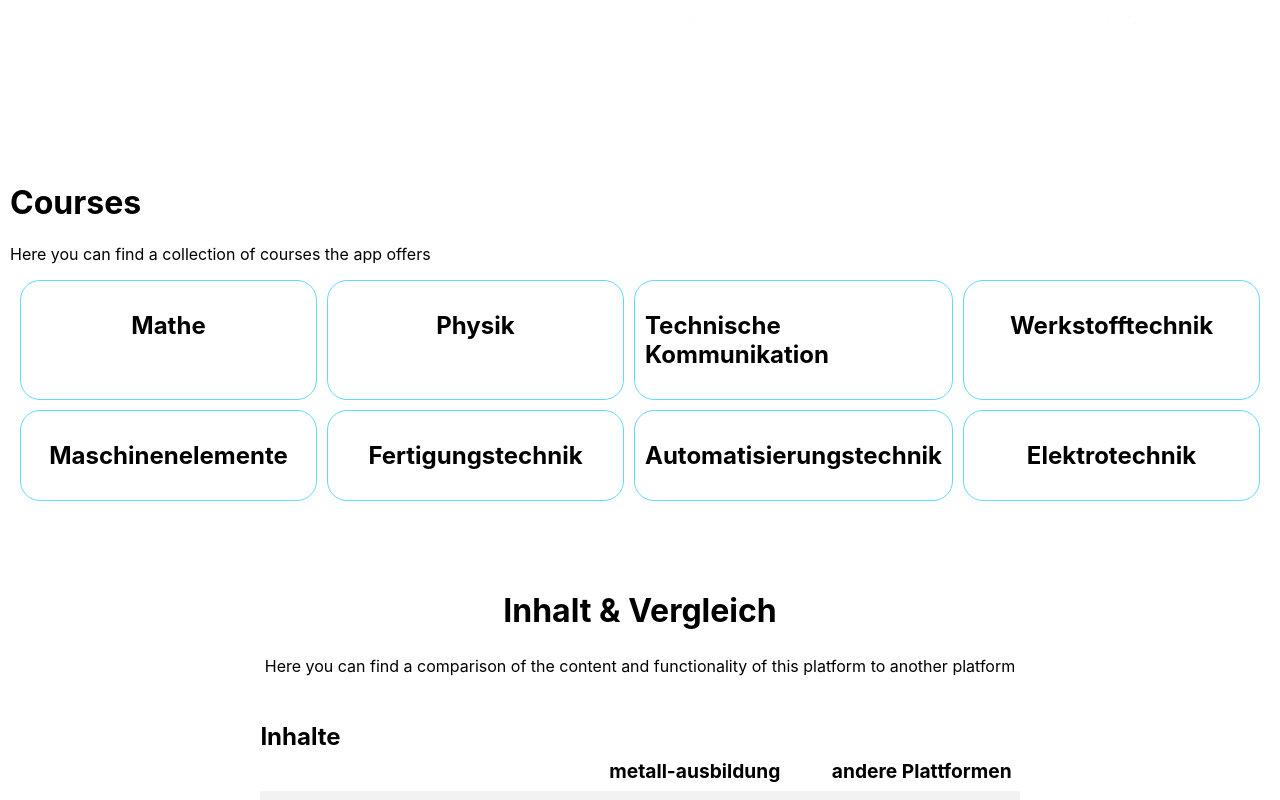
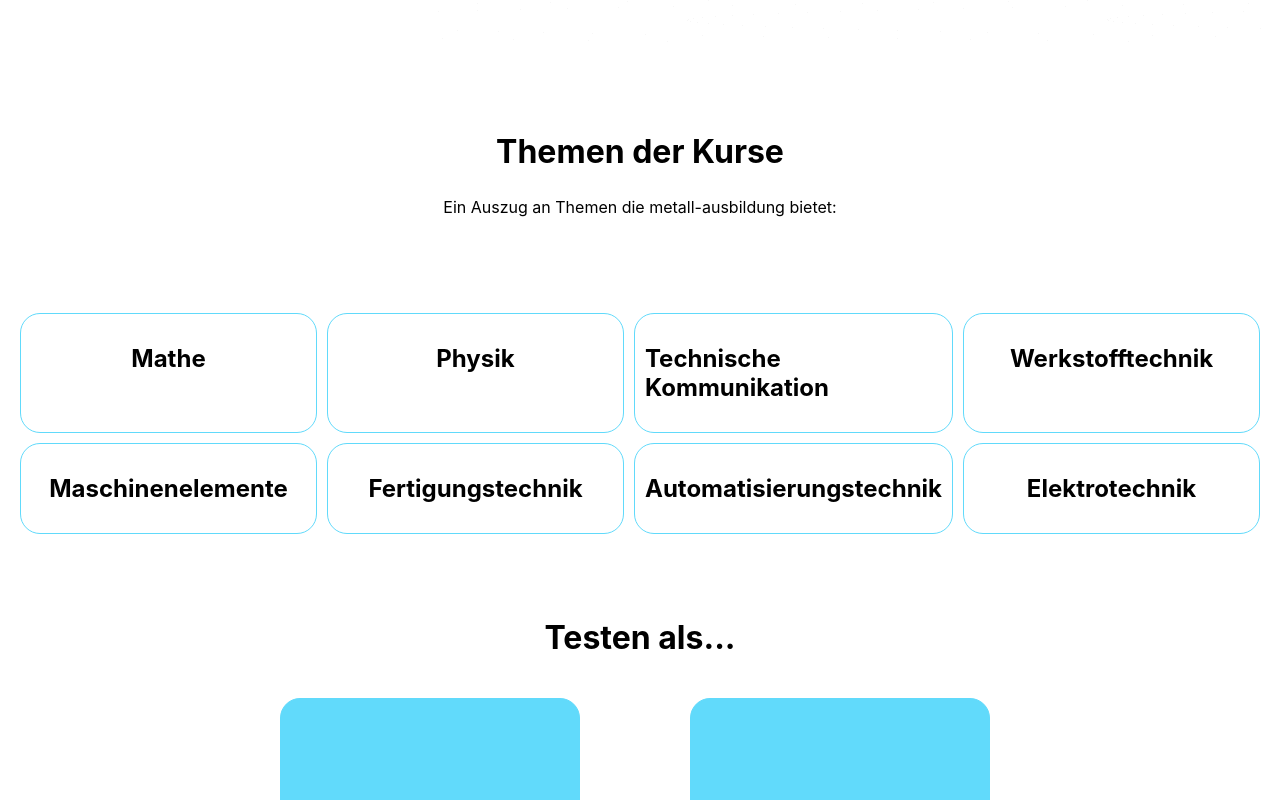
Before and after one commit to HuberAdrian/learning-platform, a React (Create React App) app: page / in a window 1280 px wide. Shown: the part 880-1680 px from the top of the page. Built offline with nearby package versions, Linux system fonts and the light colour scheme.

Commit message:
added testing possibility to home page

```diff
--- a/src/App.css
+++ b/src/App.css
@@ -239,9 +239,6 @@
   margin: 0 10px;
 }
 
-.home-text {
-  margin: 0 0 120px; /* This is to push the text down while testing */
-}
 
 .home-text {
   display: flex;
@@ -383,6 +380,19 @@
 
 /* ------------------- CSS for Courses ---------------------- */
 
+.courses-content {
+  display: flex;
+  flex-direction: column;
+  justify-content: center;
+  align-items: center;
+  margin: 80px 10px;
+}
+
+.courses-content h1 {
+  font-size: 2rem;
+  margin: 10px 0;
+}
+
 /* make a grid for the courses */
 .courses-container {
   display: grid;
@@ -421,6 +431,8 @@
   transition: all 0.3s ease-in-out;
   background-color: #61dafb;
 }
+
+
 
 
 /* ------------------- CSS for Content ---------------------- */
@@ -568,6 +580,25 @@ tr:nth-child(even) {
   }
 }
 
+/* simple animation for the teacher and student cards */
+
+@keyframes bounce {
+  0% {
+    transform: scale(1);
+  }
+  50% {
+    transform: scale(1.1);
+  }
+  100% {
+    transform: scale(1);
+  }
+}
+
+.test-teacher:hover, .test-student:hover {
+  animation: bounce 0.5s ease-in-out;
+}
+
+
 /* ------------------- CSS for Login ---------------------- */
 
 .login-container {
--- a/src/Courses.js
+++ b/src/Courses.js
@@ -9,8 +9,10 @@ function Courses(props) {
   // the last course field should show that the user can add a new course
 
 return (<>
-    <h1>Courses</h1>
-    <p>Here you can find a collection of courses the app offers</p>
+    <div className='courses-content' >
+      <h1>Themen der Kurse</h1>
+      <p>Ein Auszug an Themen die metall-ausbildung bietet:</p>
+    </div>
     <div className='courses-container' >
         <div className='course'>
           <h2>Mathe</h2>
--- a/src/Home.js
+++ b/src/Home.js
@@ -7,6 +7,8 @@ import Courses from './Courses'
 import Content from './Content'
 import { Element } from 'react-scroll'
 import problem_solving from './images/problem-solving.gif'
+import { useNavigate } from 'react-router-dom'
+import Person from './components/Person';
 
 
 function Home() {
@@ -29,6 +31,7 @@ function Home() {
                 <Element name="courses">
                     <Courses />
                 </Element>
+                <Person goback={false} />
                 <Element name="content">
                     <Content />
                 </Element>
--- a/src/components/Person.js
+++ b/src/components/Person.js
@@ -3,7 +3,7 @@ import { useNavigate } from 'react-router-dom'
 import './../App.css'
 import ButtonGoBack from './ButtonGoBack';
 
-function Person() {
+function Person({goback= true}) {
 
     const navigate = useNavigate();
 
@@ -18,7 +18,7 @@ function Person() {
 
     return (
         <>
-        <ButtonGoBack />
+        {goback && <ButtonGoBack />}
         <div className='test-container'>
             <h1 className='grid-test test-header' >Testen als...</h1>
             <button onClick={onClickAzubi}  className='grid-test test-teacher' >Azubi</button>
```
